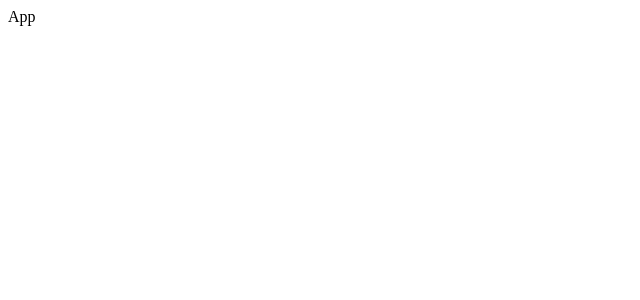
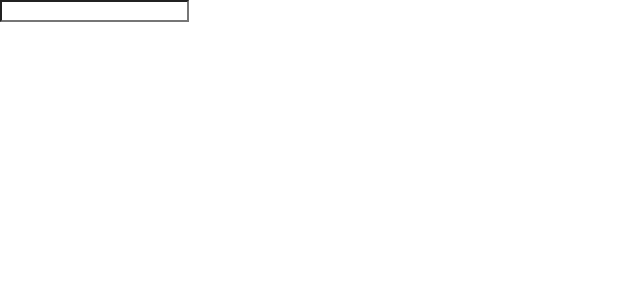
Before and after one commit to Philipotieno/ITEM_SEARCH, a React (Create React App) app: page / in a window 1280 px wide. Shown: the top 300 px of the page, without its empty margins (0-640 px from the left). Built offline with nearby package versions, Linux system fonts and the light colour scheme.

Commit message:
Add search bar

```diff
--- a/public/index.html
+++ b/public/index.html
@@ -10,6 +10,7 @@
       content="Web site created using create-react-app"
     />
     <link rel="apple-touch-icon" href="%PUBLIC_URL%/logo192.png" />
+    <link rel="stylesheet", href="https://cdnjs.cloudflare.com/ajax/libs/semantic-ui/2.4.1/semantic.min.css" />
     <!--
       manifest.json provides metadata used when your web app is installed on a
       user's mobile device or desktop. See https://developers.google.com/web/fundamentals/web-app-manifest/
--- a/src/components/App.js
+++ b/src/components/App.js
@@ -1,8 +1,13 @@
 import React, { Component } from "react";
+import SearchBar from "./SearchBar";
 
 class App extends Component {
   render() {
-    return <div>App</div>;
+    return (
+      <div>
+        <SearchBar />
+      </div>
+    );
   }
 }
 
--- /dev/null
+++ b/src/components/SearchBar.js
@@ -0,0 +1,15 @@
+import React, { Component } from 'react';
+
+class SearchBar extends Component {
+    render() {
+        return (
+            <div>
+                <form>
+                    <input type="text" />
+                </form>
+            </div>
+        );
+    }
+}
+
+export default SearchBar;
```
